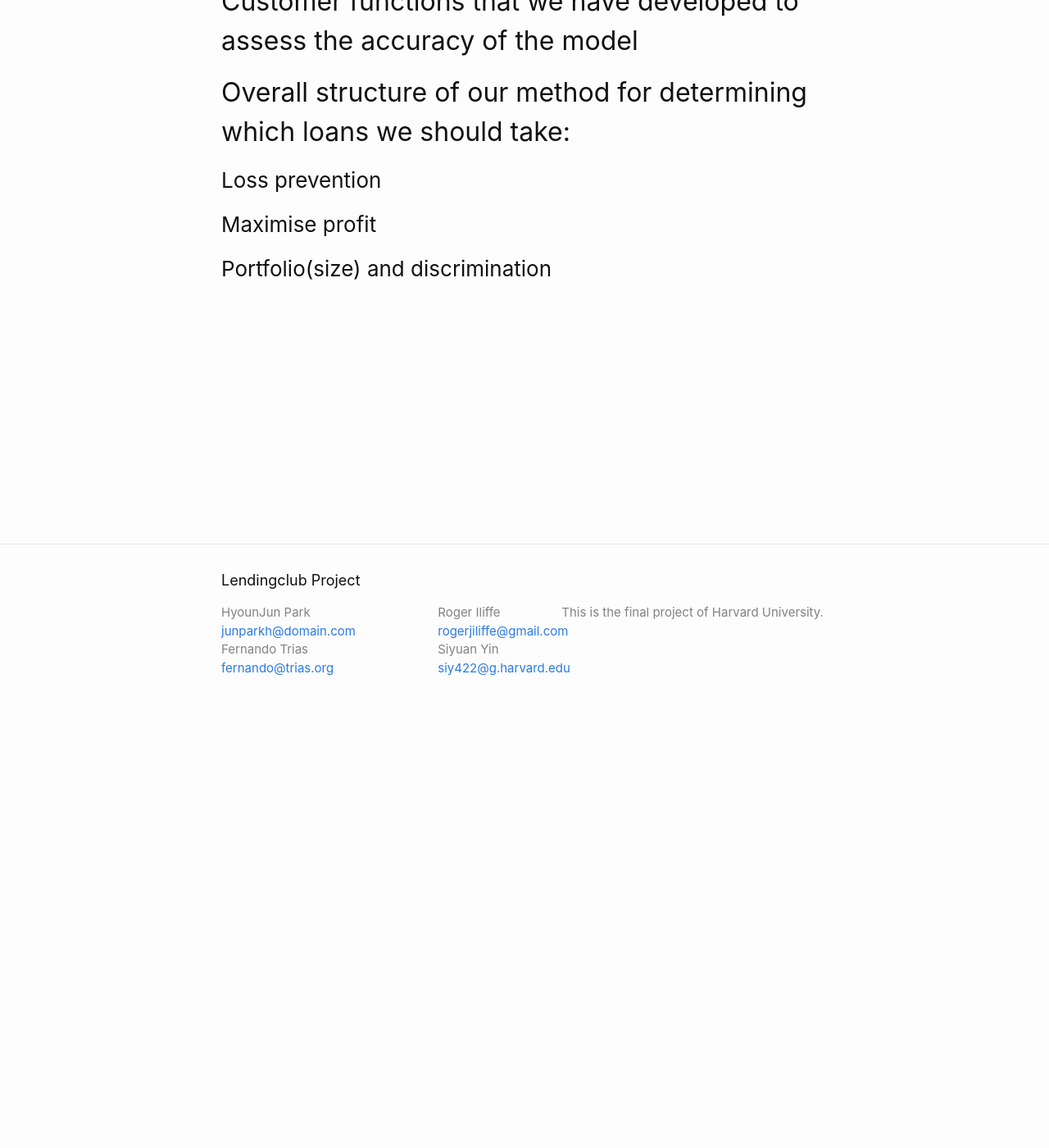
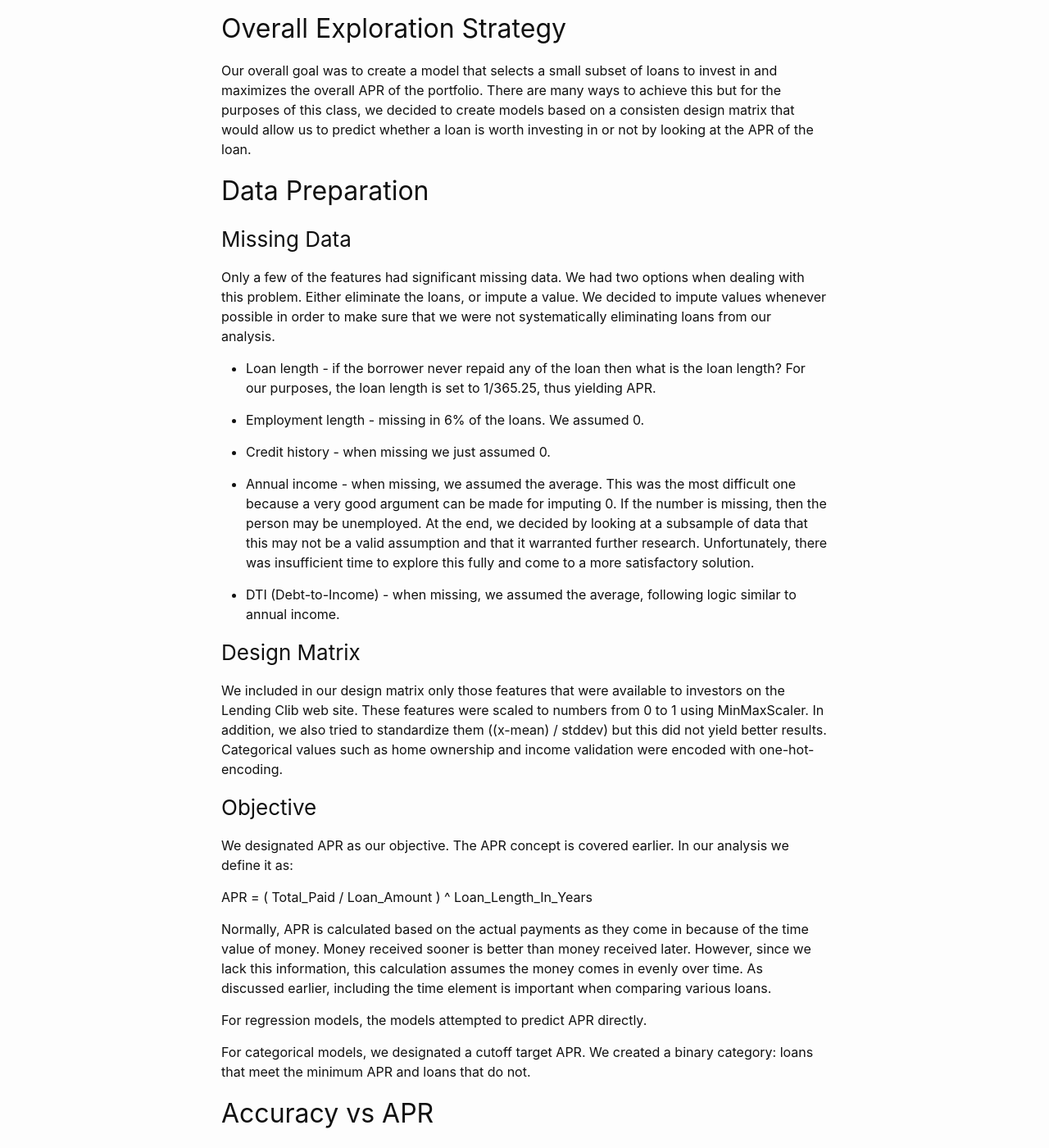
Before and after one commit to junparkh/LendingClub, a Jekyll site: the page built from menu3.md, in a window 1280 px wide and 1400 px high, scrolled down 514 px. Shown: the whole window at 82% size. Built offline with Jekyll 4.4.1, drawn with Linux system fonts in a browser that asks for light colours; some of the changed text lies outside the part shown.

Commit message:
First cut

```diff
--- a/menu3.md
+++ b/menu3.md
@@ -8,14 +8,62 @@ permalink: /menu3/
 *
 {: toc}
 
-## Data Preparation Data Engineering
+## Overall Exploration Strategy
 
-## Customer functions that we have developed to assess the accuracy of the model
+Our overall goal was to create a model that selects a small subset of loans to invest in and maximizes the overall APR of the portfolio. There are many ways to achieve this but for the purposes of this class, we decided to create models based on a consisten design matrix that would allow us to predict whether a loan is worth investing in or not by looking at the APR of the loan.
+
+## Data Preparation
+
+### Missing Data
+
+Only a few of the features had significant missing data. We had two options when dealing with this problem. Either eliminate the loans, or impute a value. We decided to impute values whenever possible in order to make sure that we were not systematically eliminating loans from our analysis.
+
+* Loan length - if the borrower never repaid any of the loan then what is the loan length? For our purposes, the loan length is set to 1/365.25, thus yielding APR.
+
+* Employment length - missing in 6% of the loans. We assumed 0.
+
+* Credit history - when missing we just assumed 0.
+
+* Annual income - when missing, we assumed the average. This was the most difficult one because a very good argument can be made for imputing 0. If the number is missing, then the person may be unemployed. At the end, we decided by looking at a subsample of data that this may not be a valid assumption and that it warranted further research. Unfortunately, there was insufficient time to explore this fully and come to a more satisfactory solution.
+
+* DTI (Debt-to-Income) - when missing, we assumed the average, following logic similar to annual income.
+
+### Design Matrix
+
+We included in our design matrix only those features that were available to investors on the Lending Clib web site. These features were scaled to numbers from 0 to 1 using MinMaxScaler. In addition, we also tried to standardize them ((x-mean) / stddev) but this did not yield better results. Categorical values such as home ownership and income validation were encoded with one-hot-encoding.
+
+### Objective
+
+We designated APR as our objective. The APR concept is covered earlier. In our analysis we define it as:
+
+APR = ( Total_Paid / Loan_Amount ) ^ Loan_Length_In_Years
+
+Normally, APR is calculated based on the actual payments as they come in because of the time value of money. Money received sooner is better than money received later. However, since we lack this information, this calculation assumes the money comes in evenly over time. As discussed earlier, including the time element is important when comparing various loans.
+
+For regression models, the models attempted to predict APR directly.
+
+For categorical models, we designated a cutoff target APR. We created a binary category: loans that meet the minimum APR and loans that do not.
+
+## Accuracy vs APR
+
+The categorical models were optimized to maximize accuracy. But accuracy is not the best indicator of success because a few bad loans could easily wipe out any profits from good loans. For example, let's say we pick 10 loans: 9 of which return 7%, but one which is a total loss at -100%. That would be 90% accuracy. But still a return of -37%, which is pretty bad.
+
+To account for this problem, we created an `evaluate_strategy` function which will estimate an average APR for a given model. It creates a list of the loans the model predicts will do well and then returns the mean of the APR. In essense, this would be like estimating the total return of investing $1 in each loan. One important metric is also the percent of loans that match the strategy. For example, if the strategy matches 90% of loans, then it is not good for selection. Likewise, if only 0.1% of loans are matched, it may require a lot of work to pick out winning loans.
 
 ## Overall structure of our method for determining which loans we should take:
 
+
+
 ### Loss prevention
+
+We examined a few models to determine whether a loan would make money or lose money. That is, rather than picking a target APR, merely try to predict APR >= 0. In general these were no more successful than predicting a target return.
 
 ### Maximise profit
 
+Regression models were unable to accurately predict (based on R^2) a numerical APR. Linear regressions, LR with lasso, random forest regression, ada boost regression all yielded very small R^2 and expected returns either close to 0 or negative. These models were surprisingly unable to make any clear predictions.
+
+Classification models were also not very successful. Many of these models generated large accuracy scores, but fared badly when an expected return was calculated. Many models fared better than the overall average return -0.024. This was unexpectedly bad performance. Unfortunately, we ran out of time before we could fully explore this. One theory is that the model tends to find unusual loans. Usually, these are high returns, but many times, they are also exceptionally bad. Bad loans are far worse than good loans, because you can loose all your money, whereas your gains are limited by the interest rate.
+
+Logistic Regression had a train and test accuracy around 0.7, but yielded an average APR of -0.08. We fit several Random Forest models. The first model with limited nodes and branches had an R^2 of about 0.23 for both test and train data. However, the strategy had an average return of -0.05.
+
 ### Portfolio(size) and discrimination
```
